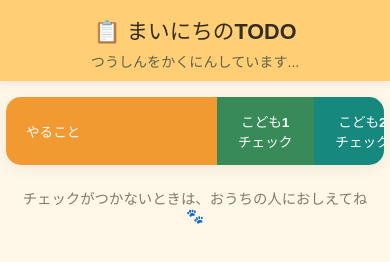
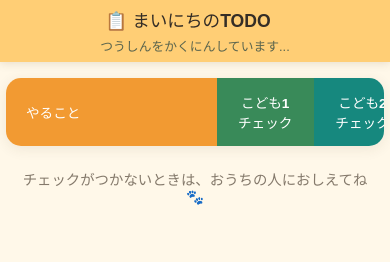
Before and after one commit to amanorox/familytodo, a website: page public/kids/index.html in a window 390 px wide. Drawn offline with nearby package versions, Linux system fonts and the light colour scheme; no server answers.

Commit message:
feat: enhance kids-header layout with flexbox for improved responsiveness

```diff
--- a/public/assets/style.css
+++ b/public/assets/style.css
@@ -20,14 +20,19 @@ button { cursor: pointer; }
 
 .kids-page { padding-bottom: 30px; }
 .kids-header {
-  padding: 18px 24px 12px;
+  display: flex;
+  flex-wrap: wrap;
+  align-items: center;
+  justify-content: center;
+  gap: 4px 14px;
+  padding: 8px 16px;
   text-align: center;
   background: #ffce75;
   box-shadow: 0 2px 8px #72552a25;
 }
-.kids-header h1 { margin: 0; font-size: clamp(1.35rem, 3vw, 2rem); }
-.date-label { margin: 6px 0 2px; font-size: 1.05rem; font-weight: 700; }
-.connection { margin: 0; color: #5b654e; font-size: .88rem; }
+.kids-header h1 { margin: 0; font-size: clamp(1.1rem, 2.5vw, 1.65rem); }
+.date-label { margin: 0; font-size: .95rem; font-weight: 700; }
+.connection { margin: 0; color: #5b654e; font-size: .8rem; }
 .kids-page main { padding: 24px clamp(8px, 3vw, 32px); }
 .table-wrap { max-width: 1050px; margin: auto; overflow-x: auto; border-radius: 15px; box-shadow: 0 3px 14px #4c3a2017; }
 .todo-table { width: 100%; min-width: 610px; border-collapse: collapse; background: white; }
@@ -119,7 +124,7 @@ body.task-dragging { user-select: none; }
 @keyframes pop { from { transform: scale(.75); opacity: .3; } to { transform: scale(1); opacity: 1; } }
 
 @media (max-width: 620px) {
-  .kids-header { padding: 14px 10px 10px; }
+  .kids-header { padding: 7px 8px; }
   .kids-page main { padding: 16px 6px; }
   .todo-table { min-width: 540px; }
   .todo-table thead .task-heading { width: 39%; }
```
